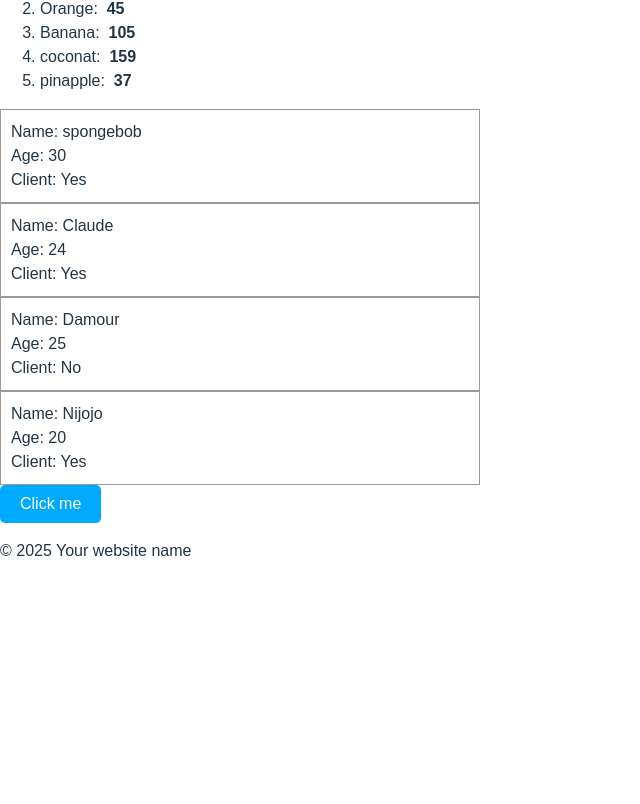
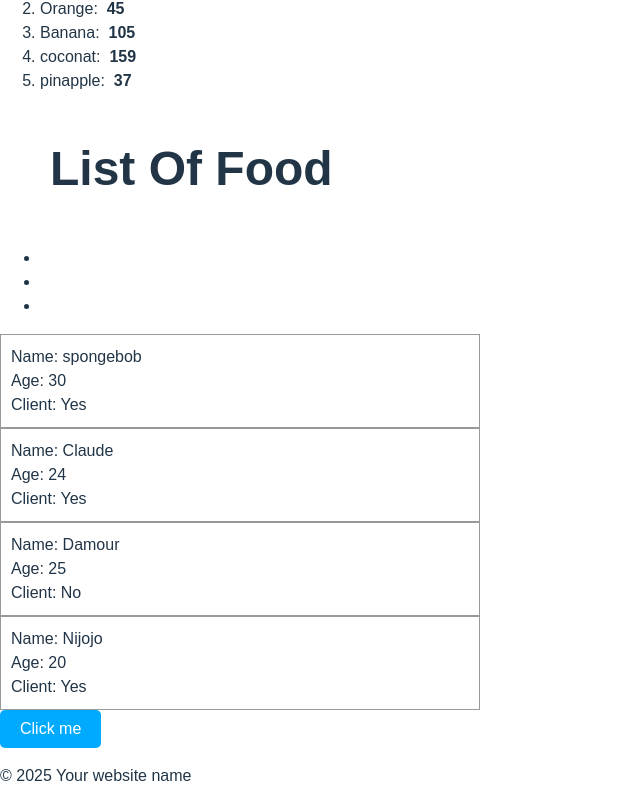
Before and after one commit to Josiane05/my-react-app2, a React (Vite) app: page / in a window 1280 px wide. Shown: the part 2569-3373 px from the top of the page, without its empty margins (0-640 px from the left). Before the commit the page ends 3148 px from the top, so only its background shows below. Built offline with nearby package versions, Linux system fonts and the light colour scheme.

Commit message:
.mamp element to get ordered list

```diff
--- a/src/MyComponent3.jsx
+++ b/src/MyComponent3.jsx
@@ -1,6 +1,22 @@
-
+import React, { useState} from 'react'
 
 function MyComponent3(){
 
+    const [foods, setFoods] = useState(["Apple", "Orange", "Banana"]);
+
+    function handleAddFood(){
+
+    }
+
+    function handleRemoveFood(){
+
+    }
+
+    return (<div>
+                <h1>List Of Food</h1>
+                <ul>
+                    {foods.map((food, index) => <li></li>)}
+                </ul>
+            </div>);
 }
-export default MyComponent3
+export default MyComponent3;
```
